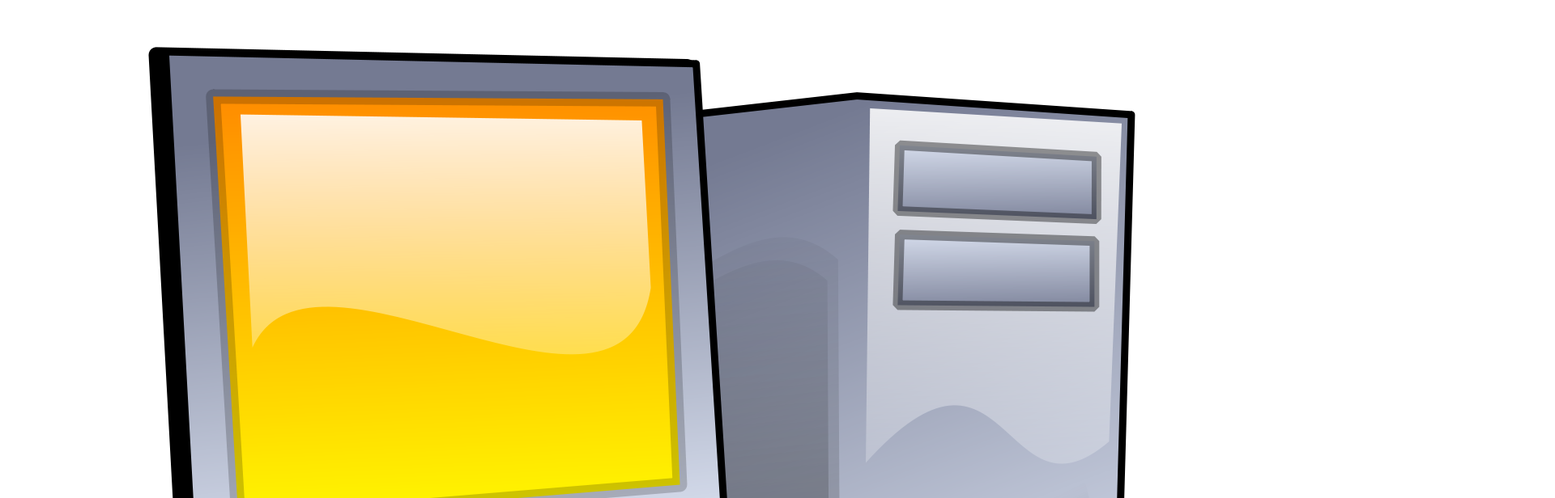
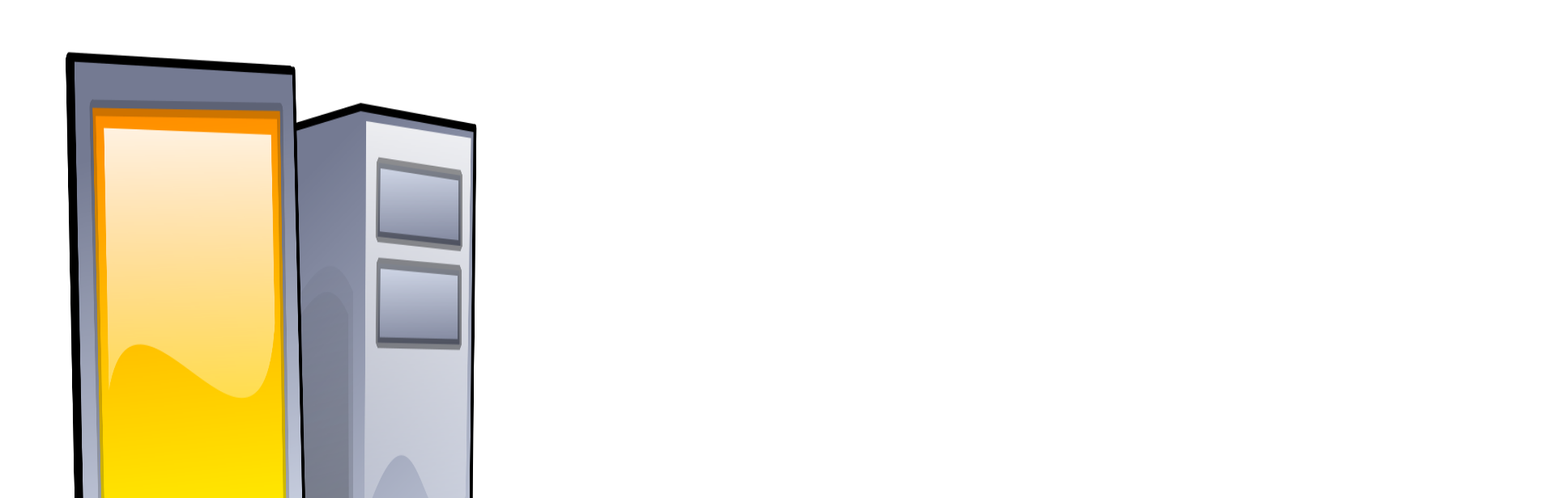
Before and after one commit to NikolasKrinitsyn/NikolasKrinitsyn.github.io, a plain HTML site: page index.html in a window 1280 px wide. Shown: the top 616 px of the page at 81% size, 1920 px wide, since content can reach past the window. Drawn offline with Linux system fonts and the light colour scheme.

Commit message:
Update index.html

```diff
--- a/index.html
+++ b/index.html
@@ -12,7 +12,7 @@ body {
 }
 </style>
 <body>
-	<img src="IMG/pc.png" />
+	<img src="IMG/pc.png" style="height: 1500px; width: 833px;" />
 	<div/>
 <a href="https://pcpartpicker.com/list/cLpbpG">PCPartPicker part list</a> / <a href="https://pcpartpicker.com/list/cLpbpG/by_merchant/">Price breakdown by merchant</a>
 <table class="pcpp-part-list">
```
